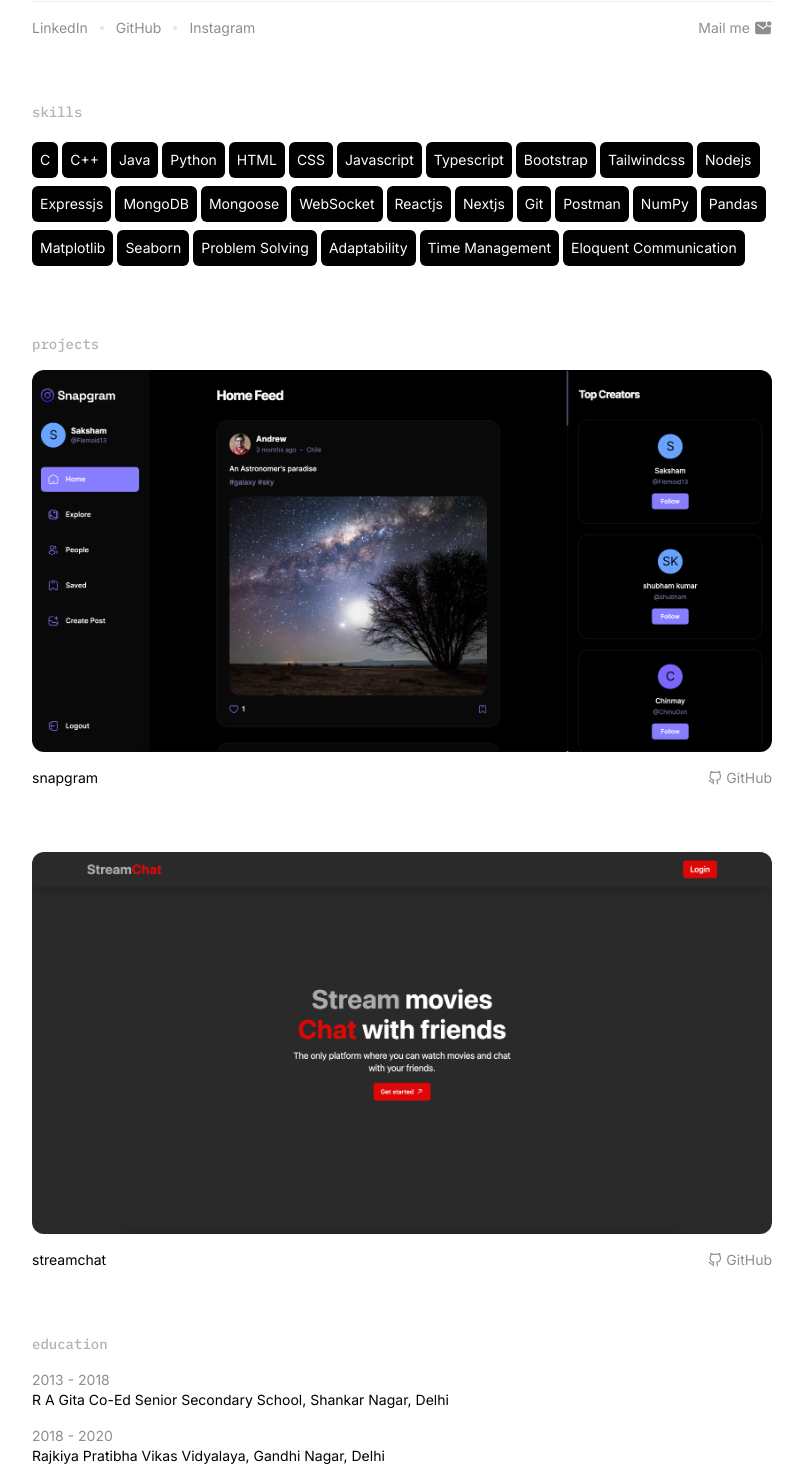
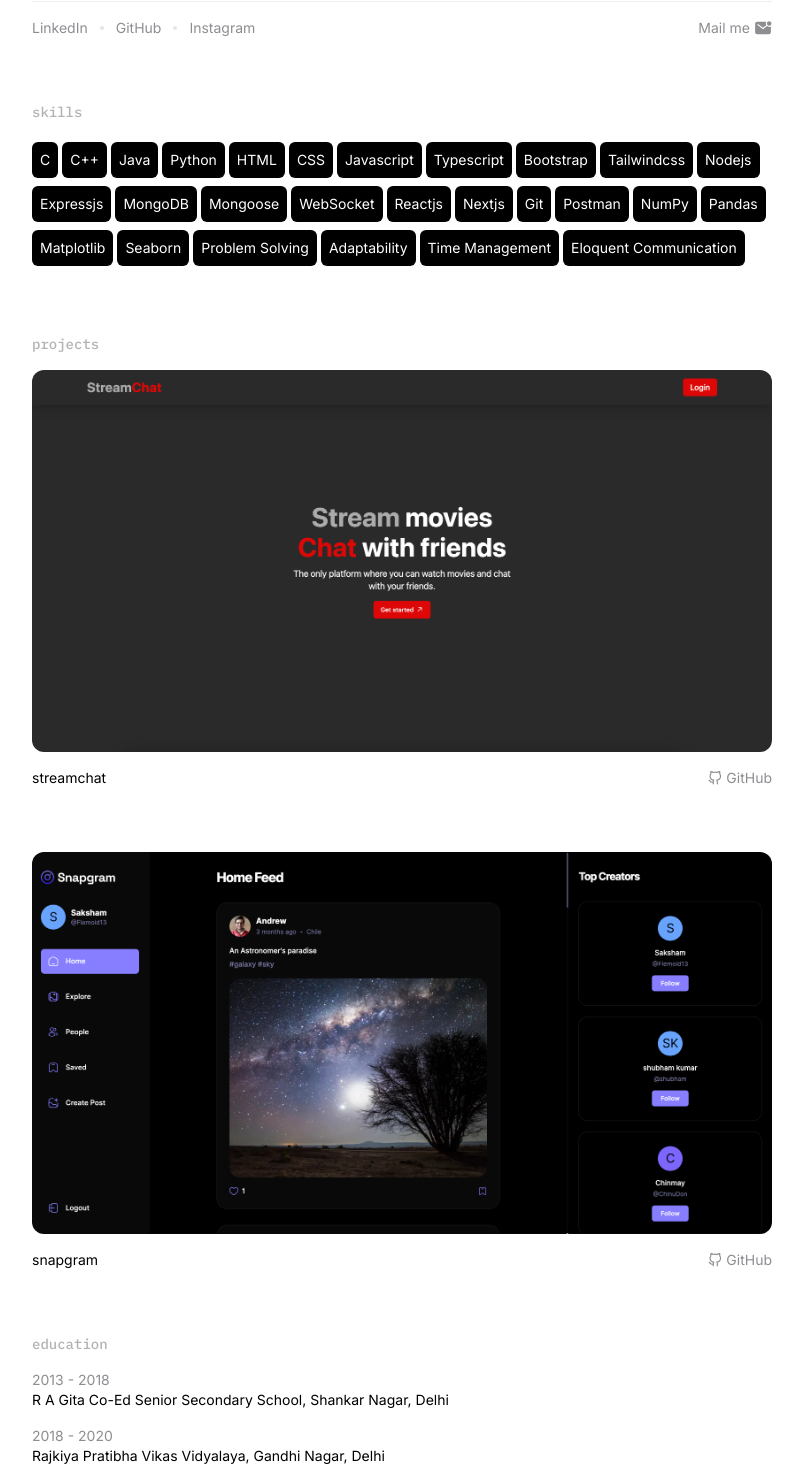
Before and after one commit to Saksham131102/portfolio, a Next.js app: page / in a window 1280 px wide. Shown: the part 283-1750 px from the top of the page, without its empty margins (238-1041 px from the left). Built offline with nearby package versions, Linux system fonts and the light colour scheme.

Commit message:
projects order updated

```diff
--- a/src/app/(projects)/index.ts
+++ b/src/app/(projects)/index.ts
@@ -1,16 +1,16 @@
 const projects = [
+  {
+    image: "/images/streamchat.png",
+    name: "streamchat",
+    github: "https://github.com/Saksham131102/snapgram",
+    hostedLink: "https://streamchat1.netlify.app/",
+  },
   {
     image: "/images/snapgram.png",
     name: "snapgram",
     github: "https://github.com/Saksham131102/snapgram",
     hostedLink: "https://snapgram-rho-seven.vercel.app",
   },
-  {
-    image: "/images/streamchat.png",
-    name: "streamchat",
-    github: "https://github.com/Saksham131102/snapgram",
-    hostedLink: "https://streamchat1.netlify.app/",
-  },
 ];
 
 export default projects;
```
